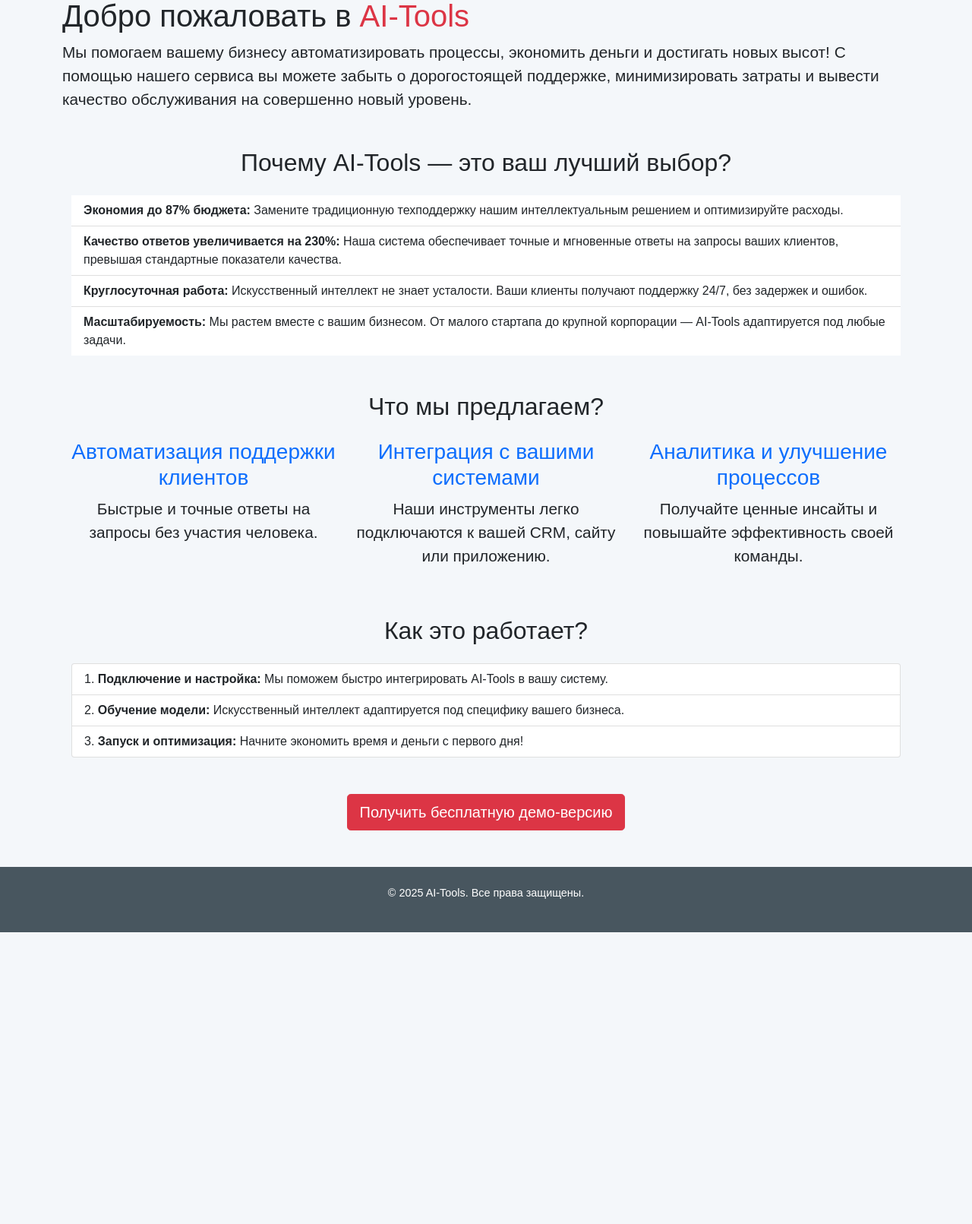
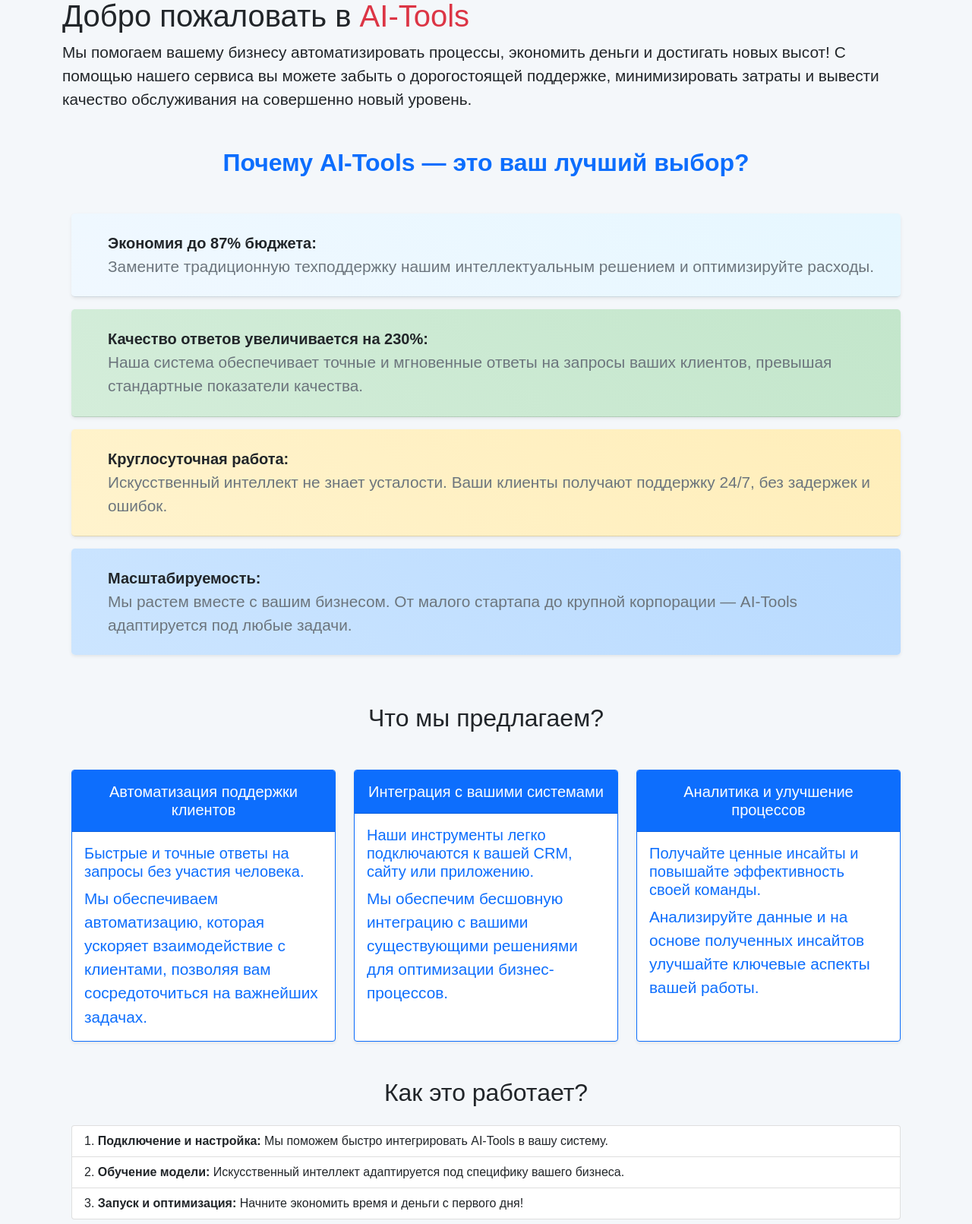
Before and after one commit to Narek12345/AI-Tools, a Django app: page / in a window 1280 px wide. Shown: the part 171-1782 px from the top of the page at 76% size. Before the commit the page ends 1398 px from the top, so only its background shows below. Run offline with Django 5.2, Linux system fonts and the light colour scheme.

Commit message:
Made cards on the home.html page.

```diff
--- a/core/templates/core/home.html
+++ b/core/templates/core/home.html
@@ -16,39 +16,81 @@
 	</div>
 
 <div class="container my-5">
-		<h2 class="text-center mb-4">
+  <h2 class="text-center mb-5 fw-bold text-primary">
     Почему AI-Tools — это ваш лучший выбор?
   </h2>
   <ul class="list-group list-group-flush">
-			<li class="list-group-item">
-				<strong>Экономия до 87% бюджета:</strong> Замените традиционную техподдержку нашим интеллектуальным решением и оптимизируйте расходы.
+    <li class="list-group-item d-flex align-items-center rounded-3 shadow-sm mb-3 p-4" style="background: linear-gradient(45deg, #f0f8ff, #e6f7ff);">
+      <i class="bi bi-wallet2 text-primary fs-4 me-4"></i>
+      <div>
+        <strong class="fs-5 text-dark">Экономия до 87% бюджета:</strong>
+        <p class="mb-0 text-muted">Замените традиционную техподдержку нашим интеллектуальным решением и оптимизируйте расходы.</p>
+      </div>
     </li>
-			<li class="list-group-item">
-				<strong>Качество ответов увеличивается на 230%:</strong> Наша система обеспечивает точные и мгновенные ответы на запросы ваших клиентов, превышая стандартные показатели качества.
+    <li class="list-group-item d-flex align-items-center rounded-3 shadow-sm mb-3 p-4" style="background: linear-gradient(45deg, #d4edda, #c3e6cb);">
+      <i class="bi bi-arrow-up-circle text-success fs-4 me-4"></i>
+      <div>
+        <strong class="fs-5 text-dark">Качество ответов увеличивается на 230%:</strong>
+        <p class="mb-0 text-muted">Наша система обеспечивает точные и мгновенные ответы на запросы ваших клиентов, превышая стандартные показатели качества.</p>
+      </div>
     </li>
-			<li class="list-group-item">
-				<strong>Круглосуточная работа:</strong> Искусственный интеллект не знает усталости. Ваши клиенты получают поддержку 24/7, без задержек и ошибок.
+    <li class="list-group-item d-flex align-items-center rounded-3 shadow-sm mb-3 p-4" style="background: linear-gradient(45deg, #fff3cd, #ffeeba);">
+      <i class="bi bi-clock text-warning fs-4 me-4"></i>
+      <div>
+        <strong class="fs-5 text-dark">Круглосуточная работа:</strong>
+        <p class="mb-0 text-muted">Искусственный интеллект не знает усталости. Ваши клиенты получают поддержку 24/7, без задержек и ошибок.</p>
+      </div>
     </li>
-			<li class="list-group-item">
-				<strong>Масштабируемость:</strong> Мы растем вместе с вашим бизнесом. От малого стартапа до крупной корпорации — AI-Tools адаптируется под любые задачи.
+    <li class="list-group-item d-flex align-items-center rounded-3 shadow-sm mb-3 p-4" style="background: linear-gradient(45deg, #cce5ff, #b8daff);">
+      <i class="bi bi-arrows-expand text-info fs-4 me-4"></i>
+      <div>
+        <strong class="fs-5 text-dark">Масштабируемость:</strong>
+        <p class="mb-0 text-muted">Мы растем вместе с вашим бизнесом. От малого стартапа до крупной корпорации — AI-Tools адаптируется под любые задачи.</p>
+      </div>
     </li>
   </ul>
 </div>
 
+
+
+<h2 class="text-center mb-5">Что мы предлагаем?</h2>
 <div class="container my-5">
-		<h2 class="text-center mb-4">Что мы предлагаем?</h2>
-		<div class="row">
-			<div class="col-md-4 text-center">
-				<h3 class="text-primary">Автоматизация поддержки клиентов</h3>
-				<p>Быстрые и точные ответы на запросы без участия человека.</p>
+  <div class="row row-cols-1 row-cols-md-3 g-4">
+    <!-- Карточка 1 -->
+    <div class="col">
+      <div class="card border-primary shadow-sm rounded h-100">
+        <div class="card-header bg-primary text-white text-center py-3">
+          <h5 class="mb-0">Автоматизация поддержки клиентов</h5>
         </div>
-			<div class="col-md-4 text-center">
-				<h3 class="text-primary">Интеграция с вашими системами</h3>
-				<p>Наши инструменты легко подключаются к вашей CRM, сайту или приложению.</p>
+        <div class="card-body text-primary d-flex flex-column">
+          <h5 class="card-title">Быстрые и точные ответы на запросы без участия человека.</h5>
+          <p class="card-text">Мы обеспечиваем автоматизацию, которая ускоряет взаимодействие с клиентами, позволяя вам сосредоточиться на важнейших задачах.</p>
         </div>
-			<div class="col-md-4 text-center">
-				<h3 class="text-primary">Аналитика и улучшение процессов</h3>
-				<p>Получайте ценные инсайты и повышайте эффективность своей команды.</p>
+      </div>
+    </div>
+    <!-- Карточка 2 -->
+    <div class="col">
+      <div class="card border-primary shadow-sm rounded h-100">
+        <div class="card-header bg-primary text-white text-center py-3">
+          <h5 class="mb-0">Интеграция с вашими системами</h5>
+        </div>
+        <div class="card-body text-primary d-flex flex-column">
+          <h5 class="card-title">Наши инструменты легко подключаются к вашей CRM, сайту или приложению.</h5>
+          <p class="card-text">Мы обеспечим бесшовную интеграцию с вашими существующими решениями для оптимизации бизнес-процессов.</p>
+        </div>
+      </div>
+    </div>
+    <!-- Карточка 3 -->
+    <div class="col">
+      <div class="card border-primary shadow-sm rounded h-100">
+        <div class="card-header bg-primary text-white text-center py-3">
+          <h5 class="mb-0">Аналитика и улучшение процессов</h5>
+        </div>
+        <div class="card-body text-primary d-flex flex-column">
+          <h5 class="card-title">Получайте ценные инсайты и повышайте эффективность своей команды.</h5>
+          <p class="card-text">Анализируйте данные и на основе полученных инсайтов улучшайте ключевые аспекты вашей работы.</p>
+        </div>
+      </div>
     </div>
   </div>
 </div>
```
Lines whose indentation alone changed are shown as unchanged.
